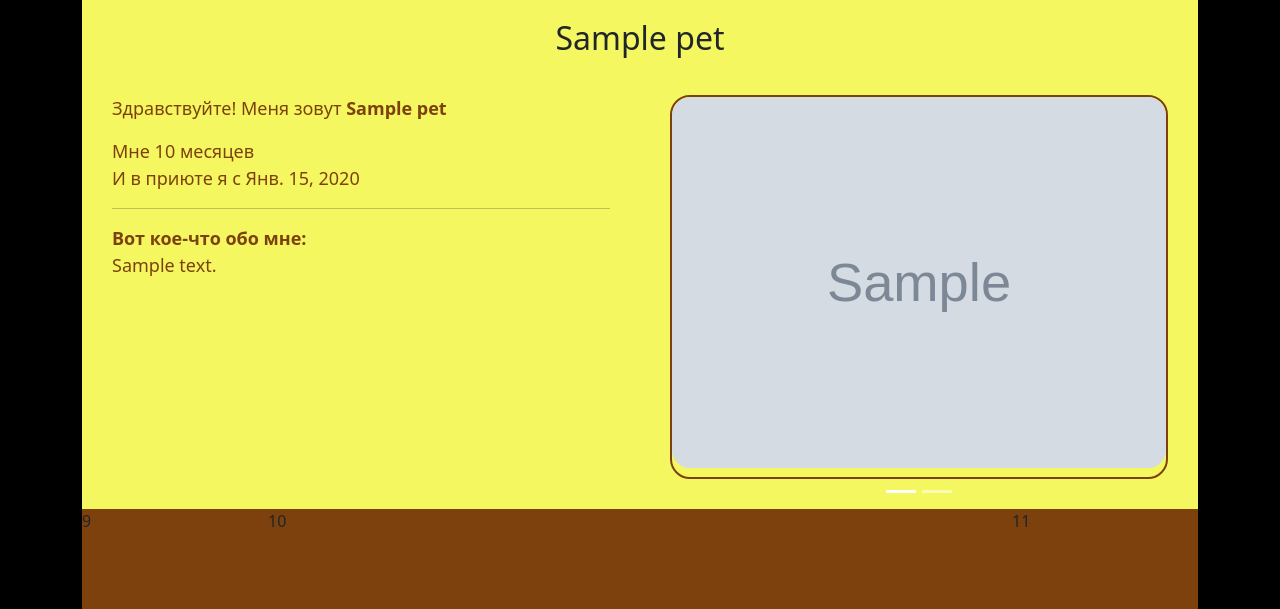
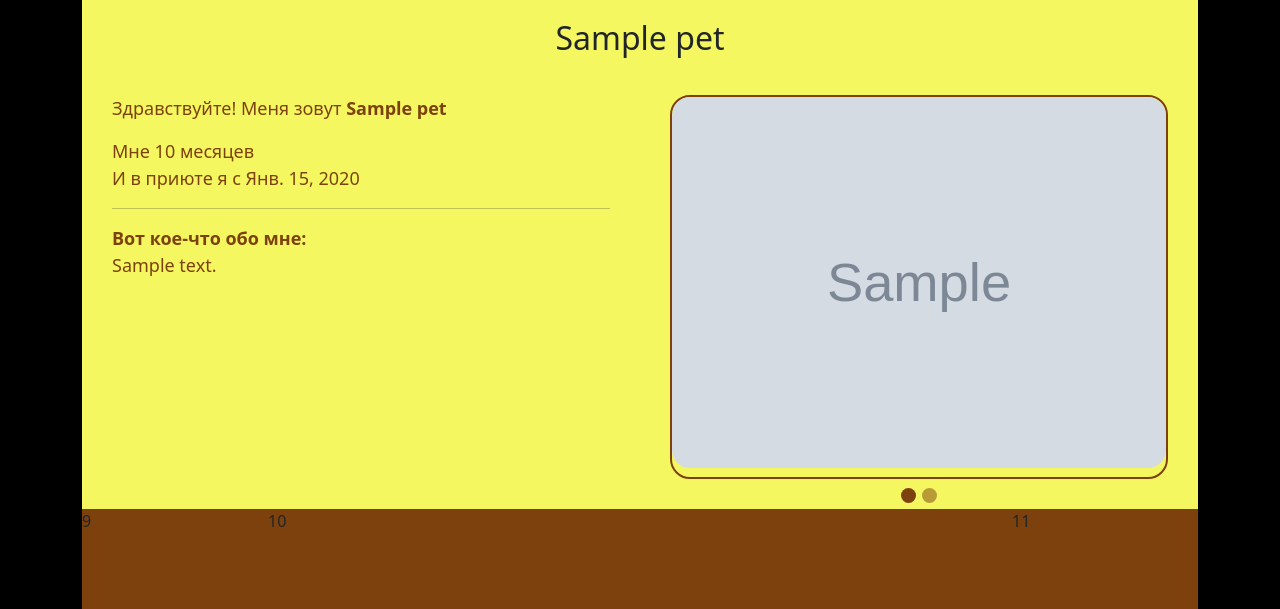
Before and after one commit to AlexanderPron/shelter, a Django app: page /pets/1 in a window 1280 px wide. Shown: the part 213-822 px from the top of the page. Run offline with Django 3.2, Linux system fonts and the light colour scheme; tables that the repository leaves empty hold one stand-in row (values such as "Sample post"); grey boxes marked "Sample" are stand-in pictures.

Commit message:
frontend 26_01_21 design carousel

```diff
--- a/shelter/pets/static/style/pet.css
+++ b/shelter/pets/static/style/pet.css
@@ -36,3 +36,10 @@
 .carousel-indicators{
     bottom: -10px;
 }
+.carousel-indicators > li{
+    width: 15px;
+    height: 15px;
+    border-radius: 50%;
+    border: 2px;
+    background-color:#7D410D;
+}
--- a/shelter/pets/templates/pet_detail.html
+++ b/shelter/pets/templates/pet_detail.html
@@ -27,24 +27,17 @@
             <li data-target="#carouselExampleIndicators" data-slide-to="{{ i }}"></li>
           {% endfor %}
         </ol>
-        <div class="carousel-inner">
+        <div class="carousel-inner" data-target="#carouselExampleIndicators" role="button" data-slide="next">
           <div class="carousel-item active">
-            <img class="d-block carousel-img" src="{{ pet.avatar_url }}" alt="First slide">
+              <img class="d-block carousel-img" src="{{ pet.avatar_url }}" alt="First slide" >
           </div>
             {% for photo in photos %}
             <div class="carousel-item">
-              <img class="d-block carousel-img" src="{{ photo.photo_url }}" alt="">
+                <img class="d-block carousel-img" src="{{ photo.photo_url }}" alt="">
             </div>
             {% endfor %}
         </div>
-        <!-- <a class="carousel-control-prev" href="#carouselExampleIndicators" role="button" data-slide="prev">
-          <span class="carousel-control-prev-icon" aria-hidden="true"></span>
-        </a>
-        <a class="carousel-control-next" href="#carouselExampleIndicators" role="button" data-slide="next">
-          <span class="carousel-control-next-icon" aria-hidden="true"></span>
-        </a> -->
       </div>
-
     </div>
   </div>
 </div>
```
